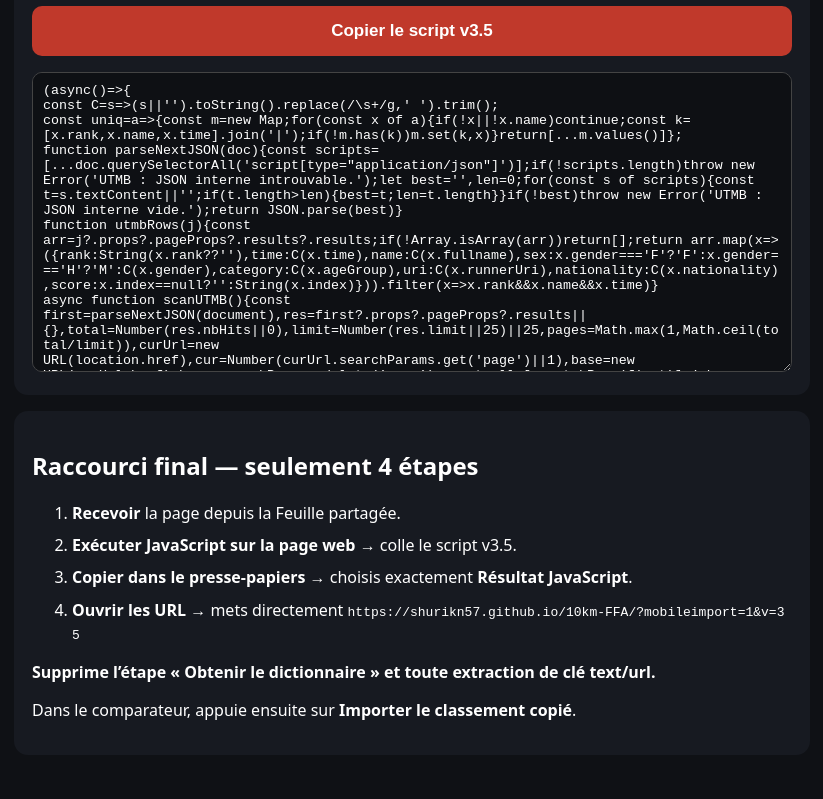
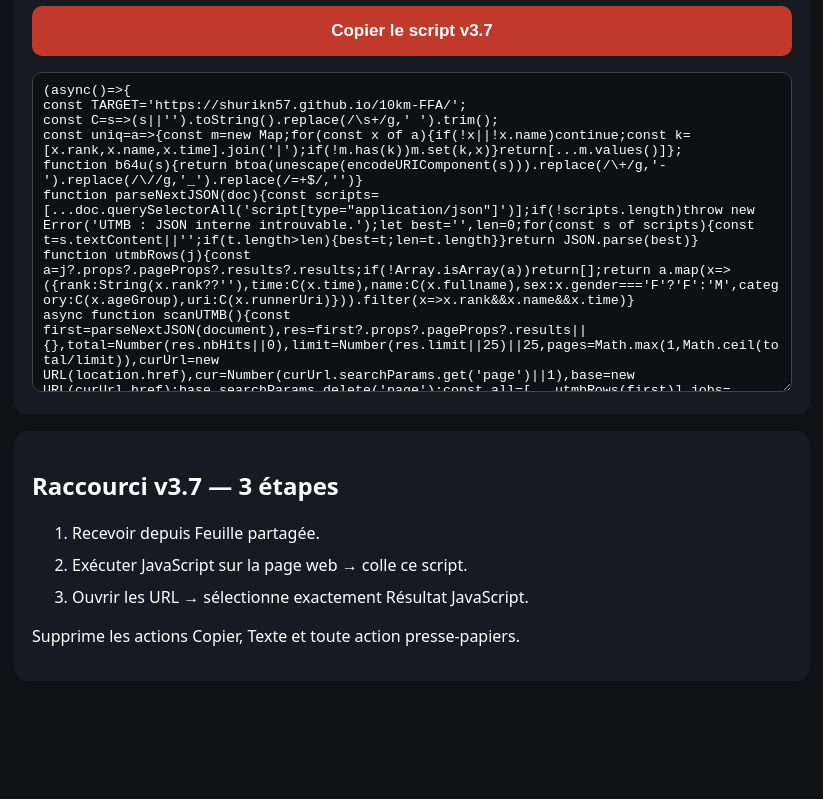
Before and after one commit to ShurikN57/10km-FFA, a plain HTML site: page Installer_Raccourci_iPhone.html in a window 1280 px wide. Shown: the part 142-941 px from the top of the page, without its empty margins (228-1051 px from the left). After the commit the page ends 867 px from the top, so only its background shows below. Drawn offline with Linux system fonts and the light colour scheme.

Commit message:
Shortcut installer v3.7 direct URL import

```diff
--- a/Installer_Raccourci_iPhone.html
+++ b/Installer_Raccourci_iPhone.html
@@ -1,15 +1,15 @@
-<!doctype html><html lang="fr"><head><meta charset="utf-8"><meta name="viewport" content="width=device-width,initial-scale=1"><title>Raccourci iPhone v3.5</title><style>body{font-family:system-ui;background:#0f1115;color:#fff;padding:20px}.card{max-width:760px;margin:16px auto;background:#171a21;padding:18px;border-radius:14px}button{width:100%;padding:15px;border:0;border-radius:10px;background:#c0392b;color:#fff;font-weight:800;font-size:17px}textarea{width:100%;height:300px;background:#0e1014;color:#fff;border:1px solid #444;border-radius:10px;padding:10px;box-sizing:border-box}li{margin:10px 0;line-height:1.4}code{word-break:break-all}</style></head><body><div class="card"><h1>Importer vers Comparateur — v3.5</h1><button id="copy">Copier le script v3.5</button><p id="msg"></p><textarea id="code" readonly>(async()=>{
+<!doctype html><html lang="fr"><head><meta charset="utf-8"><meta name="viewport" content="width=device-width,initial-scale=1"><title>Raccourci iPhone v3.7</title><style>body{font-family:system-ui;background:#0f1115;color:#fff;padding:20px}.card{max-width:760px;margin:16px auto;background:#171a21;padding:18px;border-radius:14px}button{width:100%;padding:15px;border:0;border-radius:10px;background:#c0392b;color:#fff;font-weight:800;font-size:17px}textarea{width:100%;height:320px;background:#0e1014;color:#fff;border:1px solid #444;border-radius:10px;padding:10px;box-sizing:border-box}li{margin:10px 0;line-height:1.4}</style></head><body><div class="card"><h1>Importer vers Comparateur — v3.7</h1><button id="copy">Copier le script v3.7</button><p id="msg"></p><textarea id="code" readonly>(async()=>{
+const TARGET='https://shurikn57.github.io/10km-FFA/';
 const C=s=>(s||'').toString().replace(/\s+/g,' ').trim();
 const uniq=a=>{const m=new Map;for(const x of a){if(!x||!x.name)continue;const k=[x.rank,x.name,x.time].join('|');if(!m.has(k))m.set(k,x)}return[...m.values()]};
-function parseNextJSON(doc){const scripts=[...doc.querySelectorAll('script[type="application/json"]')];if(!scripts.length)throw new Error('UTMB : JSON interne introuvable.');let best='',len=0;for(const s of scripts){const t=s.textContent||'';if(t.length>len){best=t;len=t.length}}if(!best)throw new Error('UTMB : JSON interne vide.');return JSON.parse(best)}
-function utmbRows(j){const arr=j?.props?.pageProps?.results?.results;if(!Array.isArray(arr))return[];return arr.map(x=>({rank:String(x.rank??''),time:C(x.time),name:C(x.fullname),sex:x.gender==='F'?'F':x.gender==='H'?'M':C(x.gender),category:C(x.ageGroup),uri:C(x.runnerUri),nationality:C(x.nationality),score:x.index==null?'':String(x.index)})).filter(x=>x.rank&&x.name&&x.time)}
-async function scanUTMB(){const first=parseNextJSON(document),res=first?.props?.pageProps?.results||{},total=Number(res.nbHits||0),limit=Number(res.limit||25)||25,pages=Math.max(1,Math.ceil(total/limit)),curUrl=new URL(location.href),cur=Number(curUrl.searchParams.get('page')||1),base=new URL(curUrl.href);base.searchParams.delete('page');const all=[...utmbRows(first)],jobs=[];for(let p=1;p<=pages;p++){if(p===cur)continue;jobs.push((async()=>{const u=new URL(base.href);if(p>1)u.searchParams.set('page',String(p));const controller=new AbortController(),timer=setTimeout(()=>controller.abort(),6500);try{const r=await fetch(u.href,{credentials:'include',cache:'no-store',signal:controller.signal});if(!r.ok)throw new Error('HTTP '+r.status);const d=new DOMParser().parseFromString(await r.text(),'text/html');return utmbRows(parseNextJSON(d))}finally{clearTimeout(timer)}})())}const settled=await Promise.allSettled(jobs);for(const x of settled)if(x.status==='fulfilled')all.push(...x.value);const rows=uniq(all).sort((a,b)=>(+a.rank||999999)-(+b.rank||999999));if(total&&rows.length<Math.max(25,Math.floor(total*0.85)))throw new Error('UTMB : collecte incomplète ('+rows.length+'/'+total+'). Relance le raccourci.');return rows}
-function scanGoTiming(){const lines=(document.body?.innerText||'').split(/\n+/).map(C).filter(Boolean),out=[],rankRe=/^(\d{1,5})\.$/,timeRe=/^(?:\d{1,2}:)?\d{1,2}:\d{2}$/;for(let i=0;i<lines.length;i++){const rm=lines[i].match(rankRe);if(!rm)continue;const rank=rm[1],name=lines[i+1]||'';if(!/[A-Za-zÀ-ÿ]{2,}/.test(name))continue;let time='',cat='',sex='',end=-1;for(let j=i+2;j<=Math.min(lines.length-1,i+7);j++){const v=lines[j];if(/Homme|Femme|Male|Female/i.test(v)){cat=v;sex=/Femme|Female/i.test(v)?'F':'M'}if(timeRe.test(v)){time=v;end=j;break}}if(!time)continue;out.push({rank,time,name,sex,category:cat,uri:'',nationality:'',score:''});i=end}return uniq(out)}
+function b64u(s){return btoa(unescape(encodeURIComponent(s))).replace(/\+/g,'-').replace(/\//g,'_').replace(/=+$/,'')}
+function parseNextJSON(doc){const scripts=[...doc.querySelectorAll('script[type="application/json"]')];if(!scripts.length)throw new Error('UTMB : JSON interne introuvable.');let best='',len=0;for(const s of scripts){const t=s.textContent||'';if(t.length>len){best=t;len=t.length}}return JSON.parse(best)}
+function utmbRows(j){const a=j?.props?.pageProps?.results?.results;if(!Array.isArray(a))return[];return a.map(x=>({rank:String(x.rank??''),time:C(x.time),name:C(x.fullname),sex:x.gender==='F'?'F':'M',category:C(x.ageGroup),uri:C(x.runnerUri)})).filter(x=>x.rank&&x.name&&x.time)}
+async function scanUTMB(){const first=parseNextJSON(document),res=first?.props?.pageProps?.results||{},total=Number(res.nbHits||0),limit=Number(res.limit||25)||25,pages=Math.max(1,Math.ceil(total/limit)),curUrl=new URL(location.href),cur=Number(curUrl.searchParams.get('page')||1),base=new URL(curUrl.href);base.searchParams.delete('page');const all=[...utmbRows(first)],jobs=[];for(let p=1;p<=pages;p++){if(p===cur)continue;jobs.push((async()=>{const u=new URL(base.href);if(p>1)u.searchParams.set('page',String(p));const r=await fetch(u.href,{credentials:'include',cache:'no-store'});if(!r.ok)throw new Error('HTTP '+r.status);return utmbRows(parseNextJSON(new DOMParser().parseFromString(await r.text(),'text/html')) )})())}const chunks=await Promise.all(jobs);for(const c of chunks)all.push(...c);return uniq(all).sort((a,b)=>(+a.rank||999999)-(+b.rank||999999))}
+function scanGoTiming(){const lines=(document.body?.innerText||'').split(/\n+/).map(C).filter(Boolean),out=[],rankRe=/^(\d{1,5})\.$/,timeRe=/^(?:\d{1,2}:)?\d{1,2}:\d{2}$/;for(let i=0;i<lines.length;i++){const rm=lines[i].match(rankRe);if(!rm)continue;const rank=rm[1],name=lines[i+1]||'';if(!/[A-Za-zÀ-ÿ]{2,}/.test(name))continue;let time='',cat='',sex='';for(let j=i+2;j<=Math.min(lines.length-1,i+7);j++){const v=lines[j];if(/Homme|Femme|Male|Female/i.test(v)){cat=v;sex=/Femme|Female/i.test(v)?'F':'M'}if(timeRe.test(v)){time=v;break}}if(time)out.push({rank,time,name,sex,category:cat,uri:''})}return uniq(out)}
 const host=location.hostname.toLowerCase();let source='',rows=[];
-if(host.includes('utmb.world')){source='UTMB';rows=await scanUTMB()}
-else if(host.includes('gotiming.fr')){source='GoTiming';rows=scanGoTiming()}
-else throw new Error('Site non reconnu. Ouvre UTMB ou GoTiming.');
+if(host.includes('utmb.world')){source='UTMB';rows=await scanUTMB()}else if(host.includes('gotiming.fr')){source='GoTiming';rows=scanGoTiming()}else throw new Error('Site non reconnu.');
 if(!rows.length)throw new Error('Aucun participant reconnu.');
-const payload={v:4,s:source,r:rows.map(x=>[x.rank,x.time,x.name,x.sex,x.category,x.uri,x.nationality,x.score])};
-completion(JSON.stringify(payload));
-})().catch(e=>completion(JSON.stringify({v:4,s:'ERREUR',r:[],error:e.name==='AbortError'?'Délai réseau dépassé. Relance le raccourci.':e.message})));</textarea></div><div class="card"><h2>Raccourci final — seulement 4 étapes</h2><ol><li><b>Recevoir</b> la page depuis la Feuille partagée.</li><li><b>Exécuter JavaScript sur la page web</b> → colle le script v3.5.</li><li><b>Copier dans le presse-papiers</b> → choisis exactement <b>Résultat JavaScript</b>.</li><li><b>Ouvrir les URL</b> → mets directement <code>https://shurikn57.github.io/10km-FFA/?mobileimport=1&v=35</code></li></ol><p><b>Supprime l’étape « Obtenir le dictionnaire » et toute extraction de clé text/url.</b></p><p>Dans le comparateur, appuie ensuite sur <b>Importer le classement copié</b>.</p></div><script>document.getElementById('copy').onclick=async()=>{const t=document.getElementById('code').value;await navigator.clipboard.writeText(t);document.getElementById('msg').textContent='Script v3.5 copié.'}</script></body></html>
+const payload={v:5,s:source,r:rows.map(x=>[x.rank,x.time,x.name,x.sex,x.category,x.uri])};
+completion(TARGET+'#d='+b64u(JSON.stringify(payload)));
+})().catch(e=>completion('https://shurikn57.github.io/10km-FFA/#d='+btoa(JSON.stringify({v:5,s:'ERREUR',r:[],error:e.message})).replace(/\+/g,'-').replace(/\//g,'_').replace(/=+$/,'')));</textarea></div><div class="card"><h2>Raccourci v3.7 — 3 étapes</h2><ol><li>Recevoir depuis Feuille partagée.</li><li>Exécuter JavaScript sur la page web → colle ce script.</li><li>Ouvrir les URL → sélectionne exactement Résultat JavaScript.</li></ol><p>Supprime les actions Copier, Texte et toute action presse-papiers.</p></div><script>document.getElementById('copy').onclick=async()=>{const t=document.getElementById('code').value;await navigator.clipboard.writeText(t);document.getElementById('msg').textContent='Script v3.7 copié.'}</script></body></html>
```
